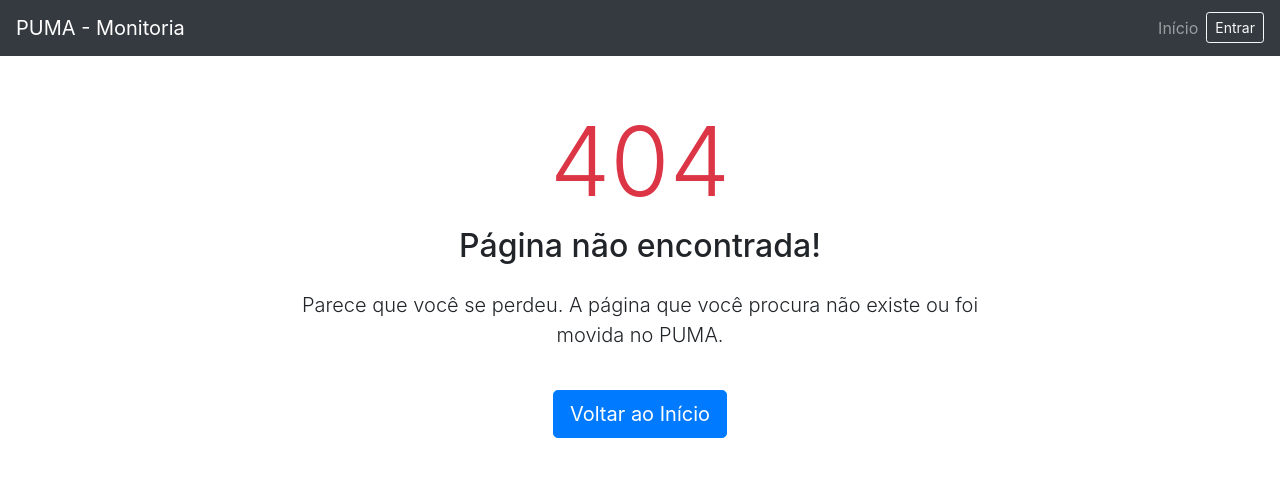
After one commit to luanllp0/UFFS, a Django app: template 5º semestre(2026-01)/top.43/puma/core/templates/404.html in a window 1280 px wide. The commit adds this page. Shown: the top 477 px of the page. Run offline with Django 3.2, Linux system fonts and the light colour scheme; the template is opened without the code that fills it, so the values that code supplies are empty; some libraries are stand-ins or nearby versions.

Commit message:
feat(templates): adiciona paginas de erro 404 e 500 personalizadas

```diff
--- /dev/null
+++ b/5º semestre(2026-01)/top.43/puma/core/templates/404.html
@@ -0,0 +1,12 @@
+{% extends 'base.html' %}
+
+{% block content %}
+<div class="row justify-content-center mt-5">
+    <div class="col-md-8 text-center">
+        <h1 class="display-1 fw-bold text-danger">404</h1>
+        <h2 class="mb-4">Página não encontrada!</h2>
+        <p class="lead">Parece que você se perdeu. A página que você procura não existe ou foi movida no PUMA.</p>
+        <a href="/" class="btn btn-primary mt-4 btn-lg">Voltar ao Início</a>
+    </div>
+</div>
+{% endblock %}
--- a/5º semestre(2026-01)/top.43/puma/core/templates/base.html
+++ b/5º semestre(2026-01)/top.43/puma/core/templates/base.html
@@ -6,37 +6,46 @@
     <meta name="viewport" content="width=device-width, initial-scale=1, shrink-to-fit=no">
     <title>PUMA - UFFS</title>
 
-    <!-- Bootstrap (pode ser o seu local se você baixou, ou via link) -->
     <link rel="stylesheet" href="https://stackpath.bootstrapcdn.com/bootstrap/4.1.3/css/bootstrap.min.css">
-
-    <!-- O seu CSS customizado -->
-    <!-- <link rel="stylesheet" href="{% static 'css/seu_arquivo.css' %}"> -->
 </head>
 <body>
-    <!-- Navbar padrão -->
     <nav class="navbar navbar-expand-lg navbar-dark bg-dark mb-4">
         <a class="navbar-brand" href="/">PUMA - Monitoria</a>
         <button class="navbar-toggler" type="button" data-toggle="collapse" data-target="#navbarNav">
             <span class="navbar-toggler-icon"></span>
         </button>
         <div class="collapse navbar-collapse" id="navbarNav">
+
             <ul class="navbar-nav ml-auto">
                 <li class="nav-item"><a class="nav-link" href="/">Início</a></li>
-                <li class="nav-item"><a class="nav-link" href="#">Agendamentos</a></li>
+
+                {% if user.is_authenticated %}
+                    <li class="nav-item">
+                        <span class="navbar-text text-light mr-3">Olá, {{ user.username }}!</span>
+                    </li>
+                    <li class="nav-item">
+                        <form action="{% url 'logout' %}" method="post" style="display:inline;">
+                            {% csrf_token %}
+                            <button type="submit" class="btn btn-outline-danger btn-sm mt-1">Sair</button>
+                        </form>
+                    </li>
+                {% else %}
+                    <li class="nav-item">
+                        <a class="btn btn-outline-light btn-sm mt-1" href="{% url 'login' %}">Entrar</a>
+                    </li>
+                {% endif %}
             </ul>
+
         </div>
     </nav>
 
     <div class="container">
-        <!-- O bloco onde o conteúdo das outras páginas vai entrar -->
         {% block content %}
         {% endblock %}
     </div>
 
-    <!-- Scripts do Bootstrap e o seu JS customizado -->
     <script src="https://code.jquery.com/jquery-3.3.1.slim.min.js"></script>
     <script src="https://cdnjs.cloudflare.com/ajax/libs/popper.js/1.14.3/umd/popper.min.js"></script>
     <script src="https://stackpath.bootstrapcdn.com/bootstrap/4.1.3/js/bootstrap.min.js"></script>
-    <!-- <script src="{% static 'js/seu_arquivo.js' %}"></script> -->
 </body>
 </html>
--- a/5º semestre(2026-01)/top.43/puma/puma/settings.py
+++ b/5º semestre(2026-01)/top.43/puma/puma/settings.py
@@ -23,9 +23,9 @@ BASE_DIR = Path(__file__).resolve().parent.parent
 SECRET_KEY = '_i@6nhws5n_%^y!6f3!cydcccm(7-$td!90q&jcz^$e(^8l^bi'
 
 # SECURITY WARNING: don't run with debug turned on in production!
-DEBUG = True
+DEBUG = False
 
-ALLOWED_HOSTS = []
+ALLOWED_HOSTS = ['*']
 
 
 # Application definition
```
Also changed, not shown: 5º semestre(2026-01)/top.43/puma/core/templates/500.html (added, +12 -0 lines), 5º semestre(2026-01)/top.43/puma/core/templates/index.html (+8 -3 lines).
